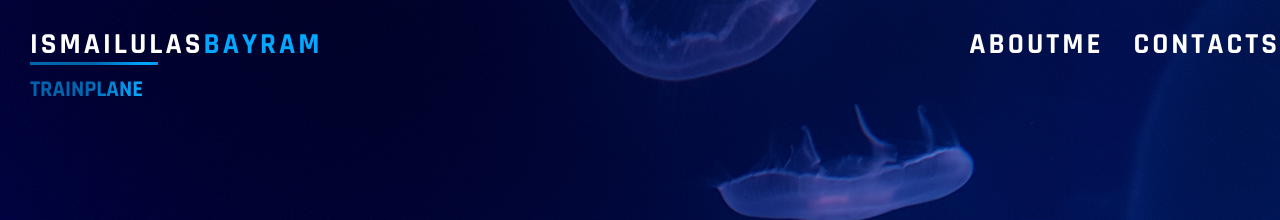
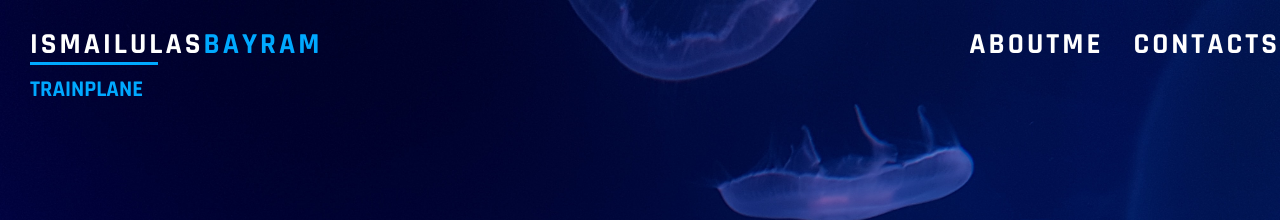
Before and after one commit to trainplane/react-landing-page, a React (Create React App) app: page / in a window 1280 px wide. In both pictures the pointer is over the element "TRAINPLANE". Shown: the top 220 px of the page. Built offline with nearby package versions, Linux system fonts and the light colour scheme.

Commit message:
CodeStyle V8

```diff
--- a/src/components/css/animation.css
+++ b/src/components/css/animation.css
@@ -40,13 +40,14 @@
     animation-delay: 4s;
 }
 
+
 .effect-shine:hover {
-    -webkit-mask-image: linear-gradient(-75deg,
-            rgba(0, 0, 0, 0.6) 30%,
-            #000 50%,
-            rgba(0, 0, 0, 0.6) 70%);
-    -webkit-mask-size: 200%;
-    animation: shine 2s infinite;
+    color: white;
+    text-shadow: 0px 0px 30px #fdec6e;
+    -moz-transition: all 0.2s ease-in;
+    -o-transition: all 0.2s ease-in;
+    -webkit-transition: all 0.2s ease-in;
+    transition: all 0.2s ease-in;
 }
 
 @-webkit-keyframes shine {
@@ -96,8 +97,8 @@
     -webkit-text-fill-color: transparent;
     background-size: 200% 100%;
     background-position: 100%;
-    -webkit-transition: background-position 275ms ease;
-    transition: background-position 275ms ease;
+    -webkit-transition: background-position 580ms ease;
+    transition: background-position 580ms ease;
     text-decoration: none;
 }
 
```
